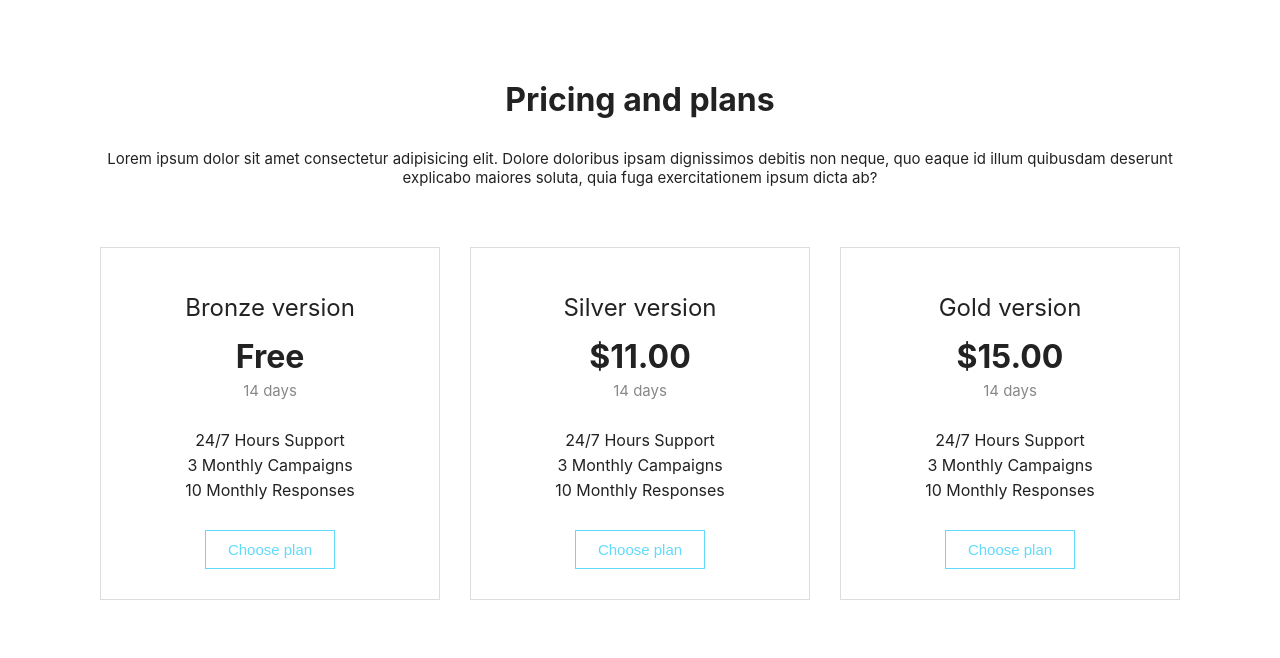
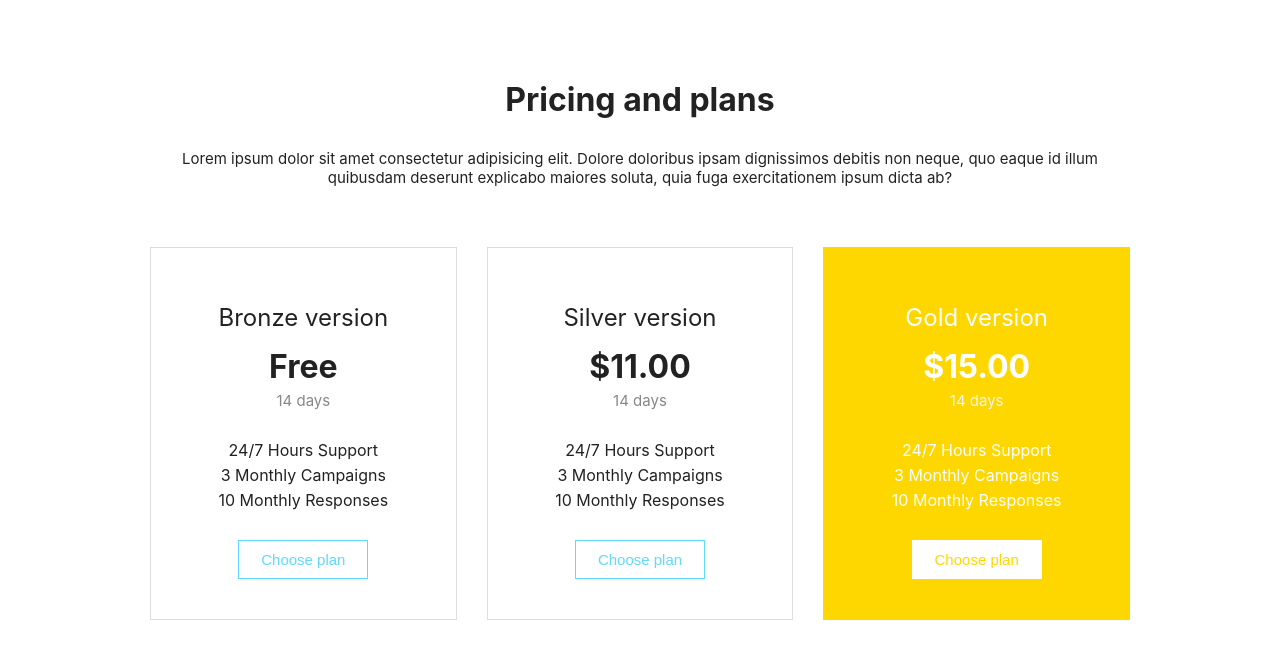
Before and after one commit to nerdi-caveman/pricing-plans, a React (Create React App) app: page / in a window 1280 px wide. Shown: the top 658 px of the page. Built offline with nearby package versions, Linux system fonts and the light colour scheme.

Commit message:
update ui

```diff
--- a/src/App.css
+++ b/src/App.css
@@ -19,7 +19,7 @@ html {
 
 .App {
   text-align: center;
-  margin: 80px 100px;
+  margin: 80px 150px;
 }
 
 .App .title {
@@ -47,7 +47,7 @@ html {
 
 .grid .card {
   border: 1px solid #ddd;
-  padding: 30px 0;
+  padding: 40px 0;
 }
 
 .grid .card h2 {
@@ -87,6 +87,27 @@ button {
   color: #61dafb;
   background: none;
   font-size: 15px;
+  cursor: pointer;
+}
+
+.card.gold {
+  background: gold;
+  color: #fff;
+  border: 1px solid transparent;
+}
+
+.card.gold button {
+  background: #fff;
+  color: gold;
+  border: 1px solid transparent;
+}
+
+.card.gold .sub-label {
+  color: #f5f5f5;
+}
+
+.card.gold * {
+  color: #fff;
 }
 
 @media only screen and (max-width:400px) {
```
